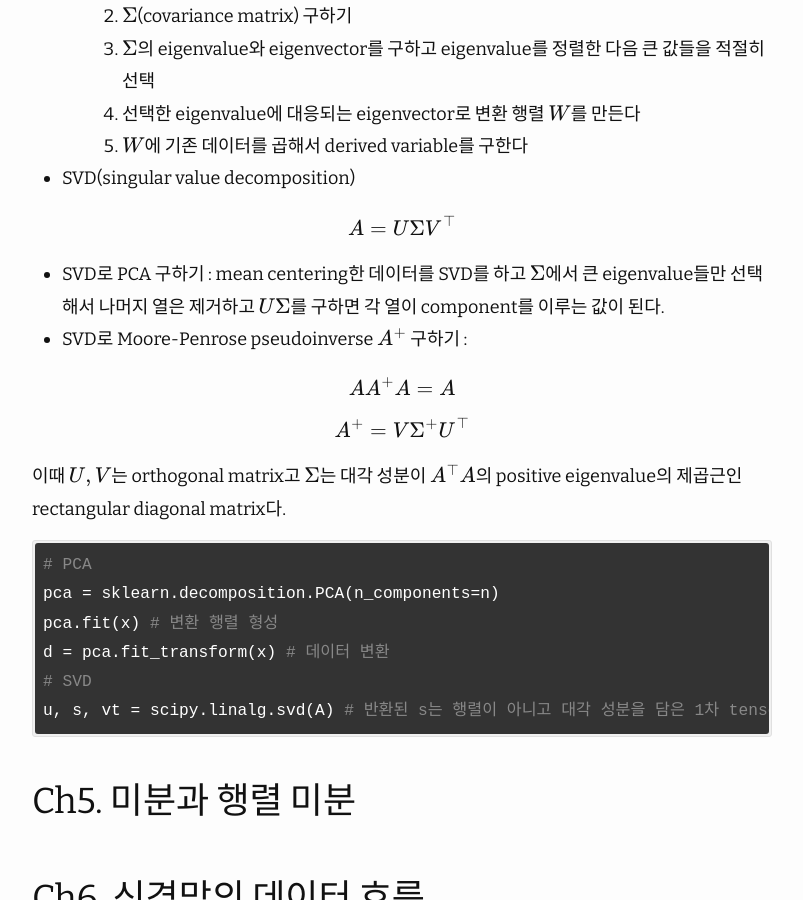
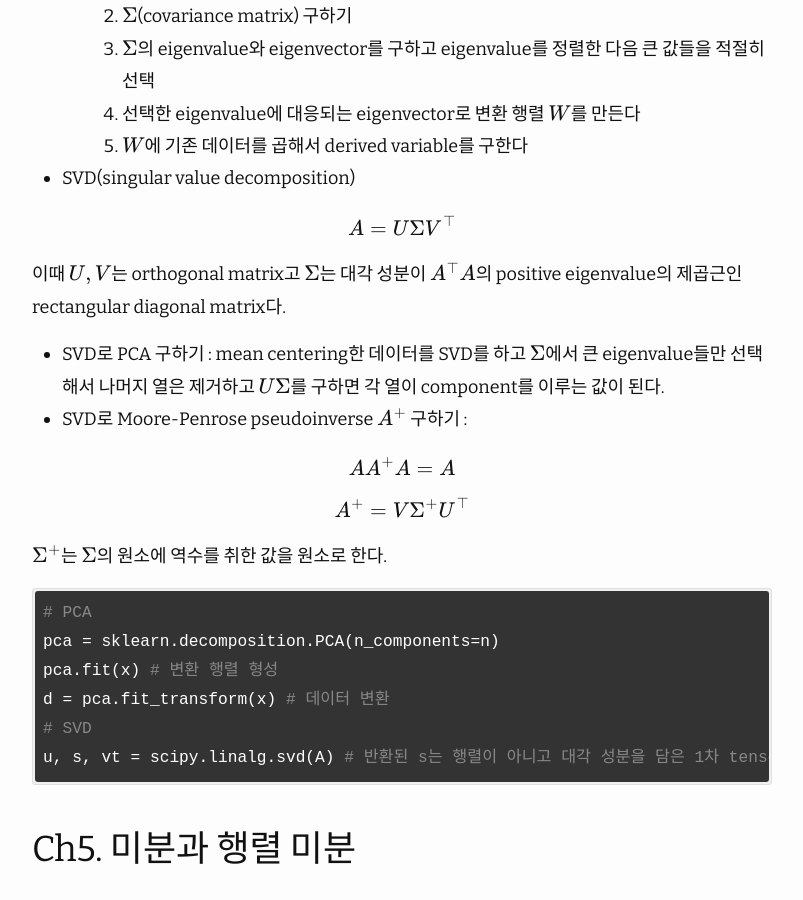
Before and after one commit to seokzoo/seokzoo.github.io, a Jekyll site: the page built from _posts/2024-01-17-독서정리-딥러닝을-위한-수학.md, in a window 1280 px wide and 900 px high, scrolled down 11648 px. Shown: the whole window, without its empty margins (238-1041 px from the left). Built offline with Jekyll 4.4.1, drawn with Linux system fonts in a browser that asks for light colours; nearby versions of some CDN libraries; formulas are drawn with MathJax 3.

Commit message:
update post

````diff
--- a/_posts/2024-01-17-독서정리-딥러닝을-위한-수학.md
+++ b/_posts/2024-01-17-독서정리-딥러닝을-위한-수학.md
@@ -365,6 +365,8 @@ scipy.special.rel_entr(p, q).sum() # p, q는 이산확률분포 1차 텐서
 
 $$ A=U\Sigma V^{\top}$$
 
+이때 $U, V$는 orthogonal matrix고 $\Sigma$는 대각 성분이 $A^{\top}A$의 positive eigenvalue의 제곱근인 rectangular diagonal matrix다.
+
 - SVD로 PCA 구하기 : mean centering한 데이터를 SVD를 하고 $\Sigma$에서 큰 eigenvalue들만 선택해서 나머지 열은 제거하고 $U\Sigma$를 구하면 각 열이 component를 이루는 값이 된다.
 - SVD로 Moore-Penrose pseudoinverse $A^{+}$ 구하기 :
 
@@ -372,7 +374,7 @@ $$ AA^{+}A=A$$
 
 $$A^{+}= V\Sigma^{+}U^{\top}$$
 
-이때 $U, V$는 orthogonal matrix고 $\Sigma$는 대각 성분이 $A^{\top}A$의 positive eigenvalue의 제곱근인 rectangular diagonal matrix다.
+$\Sigma^{+}$는 $\Sigma$의 원소에 역수를 취한 값을 원소로 한다.
 
 ``` python
 # PCA
````
Also changed, not shown: 2 other files.
